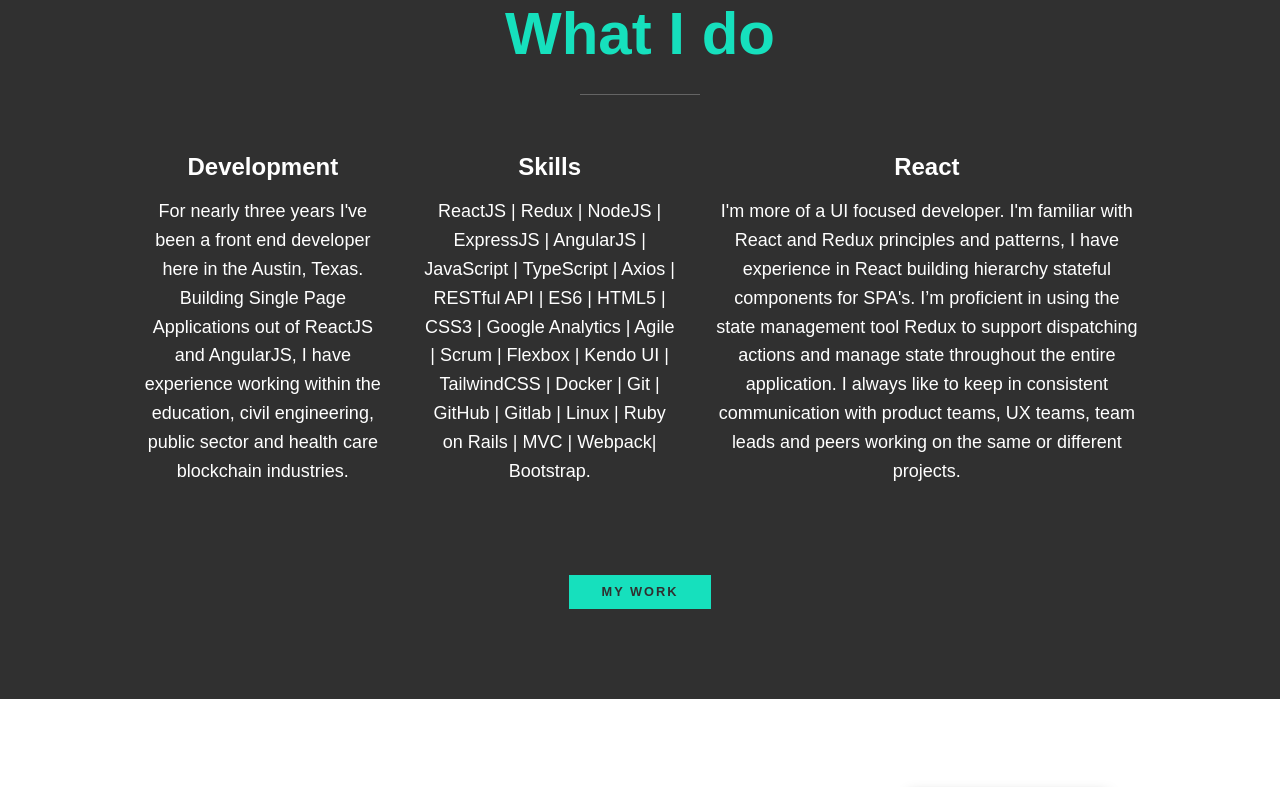
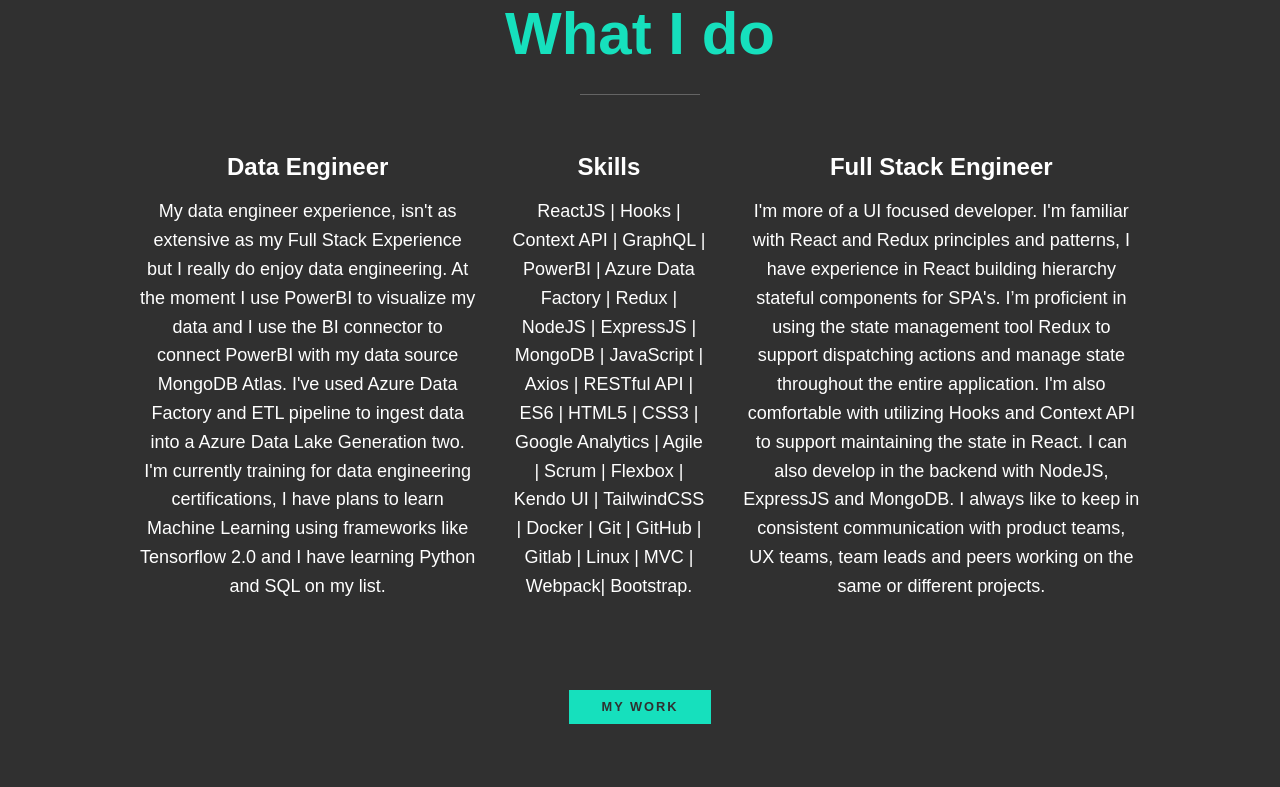
Before and after one commit to Langster2323/Ahkeem-s-site, a React (Create React App) app: page / in a window 1280 px wide. Shown: the part 599-1386 px from the top of the page. Built offline with nearby package versions, Linux system fonts and the light colour scheme.

Commit message:
updated what I do section

```diff
--- a/src/App.js
+++ b/src/App.js
@@ -30,26 +30,32 @@ function App() {
             <h2 className="section__title section__title--services">What I do</h2>
             <div className="services">
                 <div className="service">
-                    <h3>Development</h3>
-                    <p>For nearly three years I've been a front end developer here in the Austin,
-                      Texas. Building Single Page Applications out of ReactJS and AngularJS,
-                      I have experience working within the education, civil engineering,
-                      public sector and health care blockchain industries. </p>
+                    <h3>Data Engineer</h3>
+                    <p>My data engineer experience, isn't as extensive as my
+                        Full Stack Experience but I really do enjoy data engineering.
+                        At the moment I use PowerBI to visualize my data and I use the
+                        BI connector to connect PowerBI with my data source MongoDB Atlas. I've
+                        used Azure Data Factory and ETL pipeline to ingest data into a Azure
+                        Data Lake Generation two. I'm currently training for data engineering
+                        certifications, I have plans to learn Machine Learning using frameworks
+                        like Tensorflow 2.0 and I have learning Python and SQL on my list.</p>
                 </div>
 
                 <div className="service">
                     <h3>Skills</h3>
-                    <p>ReactJS | Redux | NodeJS | ExpressJS | AngularJS | JavaScript |  TypeScript | Axios | RESTful API | ES6 | HTML5 | CSS3 | Google Analytics |  Agile | Scrum | Flexbox | Kendo UI | TailwindCSS | Docker | Git | GitHub | Gitlab | Linux | Ruby on Rails | MVC | Webpack| Bootstrap.</p>
+                            <p>ReactJS | Hooks | Context API | GraphQL | PowerBI | Azure Data Factory | Redux | NodeJS | ExpressJS | MongoDB | JavaScript | Axios | RESTful API | ES6 | HTML5 | CSS3 | Google Analytics | Agile | Scrum | Flexbox | Kendo UI | TailwindCSS | Docker | Git | GitHub | Gitlab | Linux | MVC | Webpack| Bootstrap.</p>
                 </div>
 
                 <div className="service">
-                    <h3>React</h3>
+                    <h3>Full Stack Engineer</h3>
                     <p>I'm more of a UI focused developer. I'm familiar with React
                       and Redux principles and patterns, I have experience in
                       React building hierarchy stateful components for SPA's. I’m
                       proficient in using the state management tool Redux to support
                       dispatching actions and manage state throughout the entire application.
-                      I always like to keep in consistent communication with product teams,
+                      I'm also comfortable with utilizing Hooks and Context API to support maintaining
+                      the state in React. I can also develop in the backend with NodeJS, ExpressJS and
+                      MongoDB. I always like to keep in consistent communication with product teams,
                       UX teams, team leads and peers working on the same or different projects.</p>
                 </div>
             </div>
```
